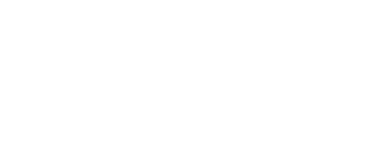
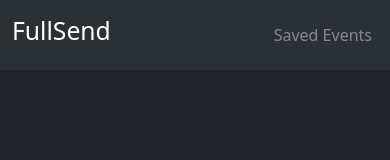
Before and after one commit to joshangeles/FullSend, a website: page index.html in a window 390 px wide. Drawn offline with nearby package versions, Linux system fonts and the light colour scheme.

Commit message:
Created responsive navbar with app name and button to view swap (to be implemented). #1

```diff
--- a/index.html
+++ b/index.html
@@ -1,5 +1,5 @@
 <!DOCTYPE html>
-<html lang="en">
+<html lang="en" data-bs-theme="dark">
 <head>
   <meta charset="UTF-8">
   <meta name="viewport" content="width=device-width, initial-scale=1.0">
@@ -12,8 +12,13 @@
 </head>
 <body>
   <header>
+    <nav class="navbar navbar-expand-lg bg-body-tertiary">
+      <div class="container-fluid g-4">
+        <h2 class="navbar-text text-white gy-0">FullSend</h2>
+        <input type="button" value="Saved Events" class="text-body-tertiary bg-body-tertiary border-0"></input>
+    </nav>
   </header>
-  <main>
+  <main class="bg-white">
   </main>
   <script src="js/data.js"></script>
   <script src="js/main.js"></script>
```
